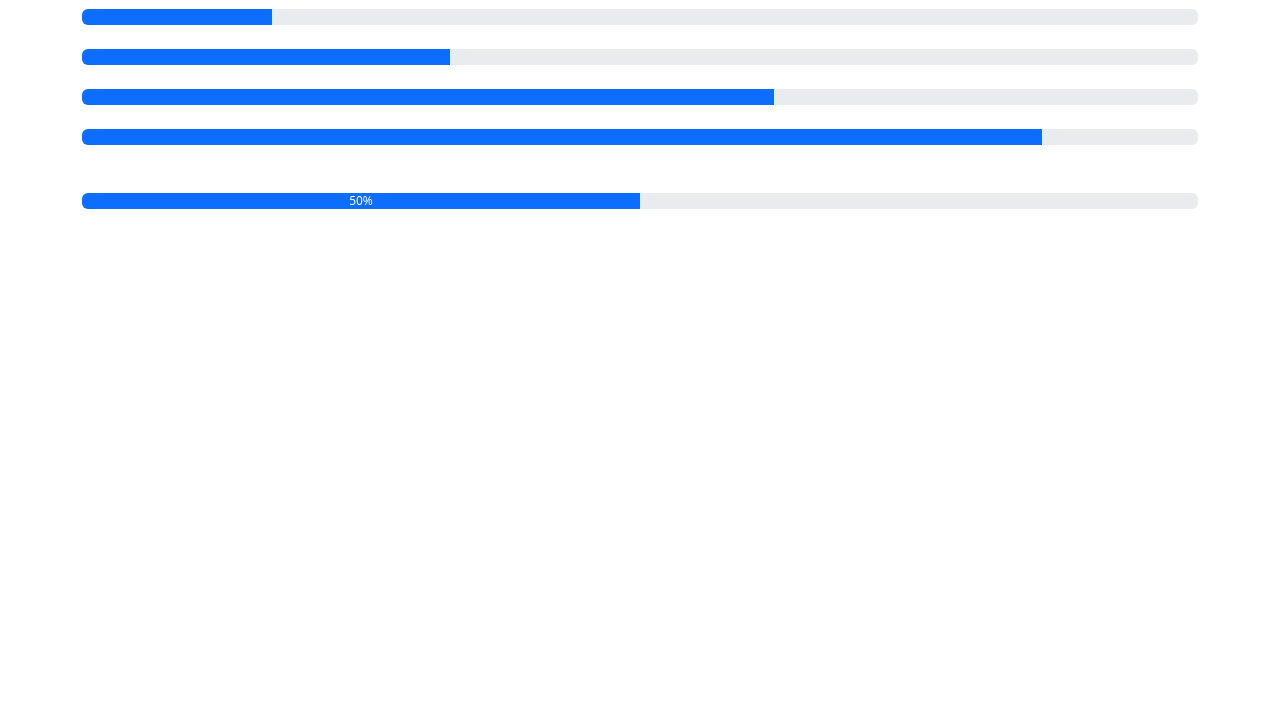
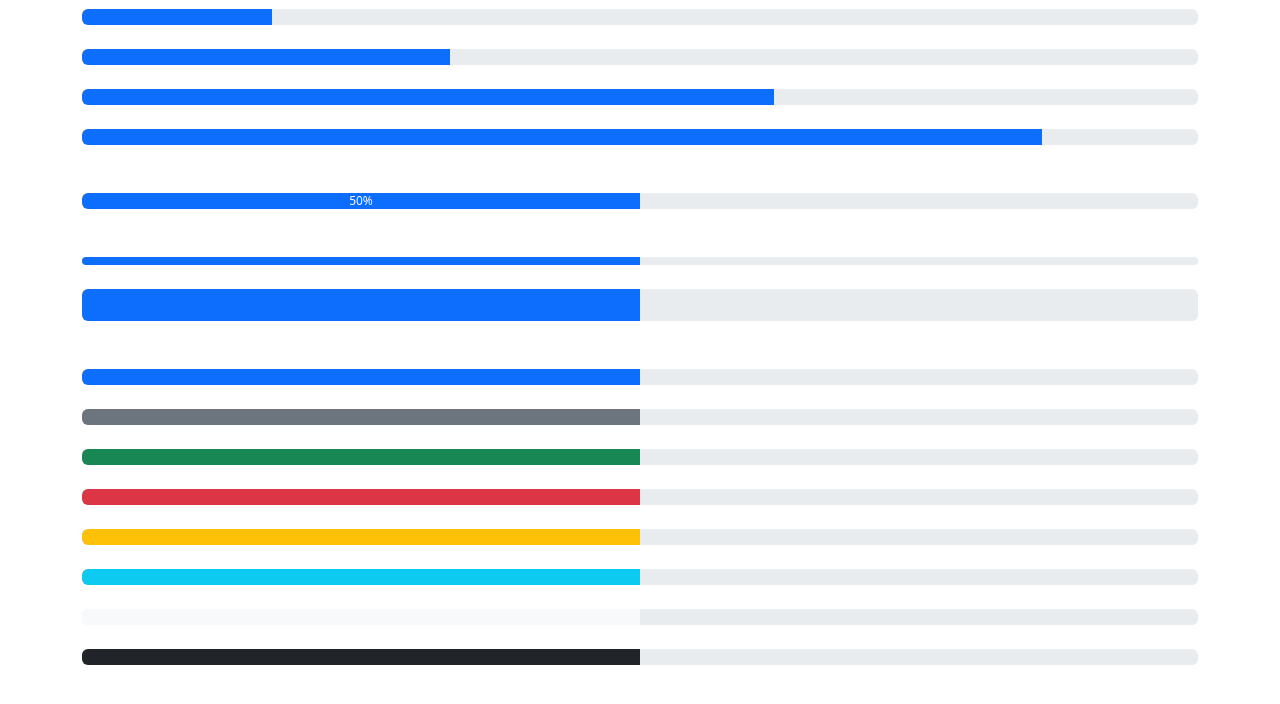
Before and after one commit to Michal-Radomski/Udemy_Frontend_Courses, a plain HTML site: page 01 Bootstrap5/04 - Components/index3.html in a window 1280 px wide. Shown: the part 362-1066 px from the top of the page. Before the commit the page ends 800 px from the top, so only its background shows below. Drawn offline with nearby package versions, Linux system fonts and the light colour scheme.

Commit message:
Progress - commit2

```diff
--- a/01 Bootstrap5/04 - Components/index3.html
+++ b/01 Bootstrap5/04 - Components/index3.html
@@ -127,6 +127,98 @@
         <div class="progress-bar w-50" role="progressbar" aria-valuenow="50" aria-valuemin="0" aria-valuemax="100">50%</div>
       </div>
 
+      <br /><br />
+
+      <div class="progress" style="height: 0.5rem">
+        <div class="progress-bar w-50" role="progressbar" aria-valuenow="50" aria-valuemin="0" aria-valuemax="100"></div>
+      </div>
+      <br />
+      <div class="progress" style="height: 2rem">
+        <div class="progress-bar w-50" role="progressbar" aria-valuenow="50" aria-valuemin="0" aria-valuemax="100"></div>
+      </div>
+
+      <br /><br />
+
+      <div class="progress">
+        <div
+          class="progress-bar bg-primary w-50"
+          role="progressbar"
+          aria-valuenow="50"
+          aria-valuemin="0"
+          aria-valuemax="100"
+        ></div>
+      </div>
+      <br />
+      <div class="progress">
+        <div
+          class="progress-bar bg-secondary w-50"
+          role="progressbar"
+          aria-valuenow="50"
+          aria-valuemin="0"
+          aria-valuemax="100"
+        ></div>
+      </div>
+      <br />
+      <div class="progress">
+        <div
+          class="progress-bar bg-success w-50"
+          role="progressbar"
+          aria-valuenow="50"
+          aria-valuemin="0"
+          aria-valuemax="100"
+        ></div>
+      </div>
+      <br />
+      <div class="progress">
+        <div
+          class="progress-bar bg-danger w-50"
+          role="progressbar"
+          aria-valuenow="50"
+          aria-valuemin="0"
+          aria-valuemax="100"
+        ></div>
+      </div>
+      <br />
+      <div class="progress">
+        <div
+          class="progress-bar bg-warning w-50"
+          role="progressbar"
+          aria-valuenow="50"
+          aria-valuemin="0"
+          aria-valuemax="100"
+        ></div>
+      </div>
+      <br />
+      <div class="progress">
+        <div
+          class="progress-bar bg-info w-50"
+          role="progressbar"
+          aria-valuenow="50"
+          aria-valuemin="0"
+          aria-valuemax="100"
+        ></div>
+      </div>
+      <br />
+      <div class="progress">
+        <div
+          class="progress-bar bg-light text-dark w-50"
+          role="progressbar"
+          aria-valuenow="50"
+          aria-valuemin="0"
+          aria-valuemax="100"
+        ></div>
+      </div>
+      <br />
+      <div class="progress">
+        <div
+          class="progress-bar bg-dark w-50"
+          role="progressbar"
+          aria-valuenow="50"
+          aria-valuemin="0"
+          aria-valuemax="100"
+        ></div>
+      </div>
+
       <br /><br /><br />
     </div>
 
```
